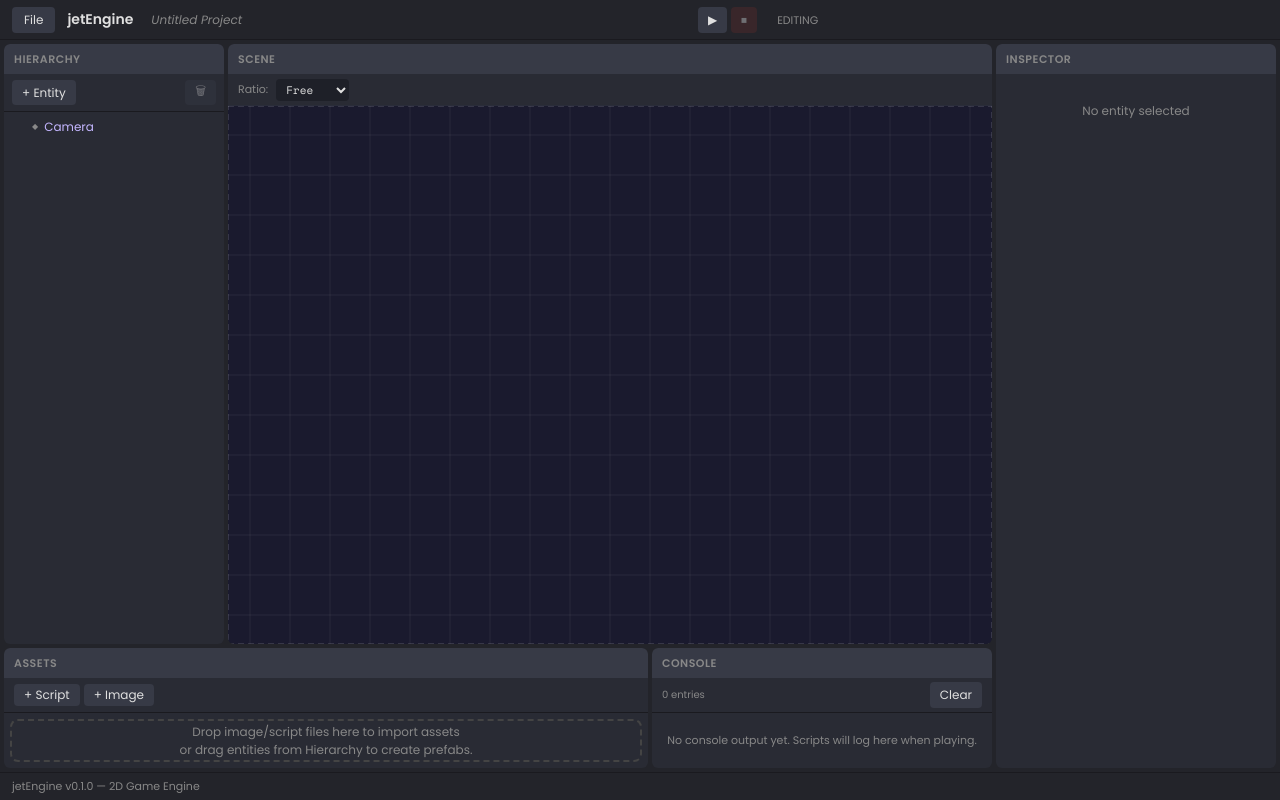
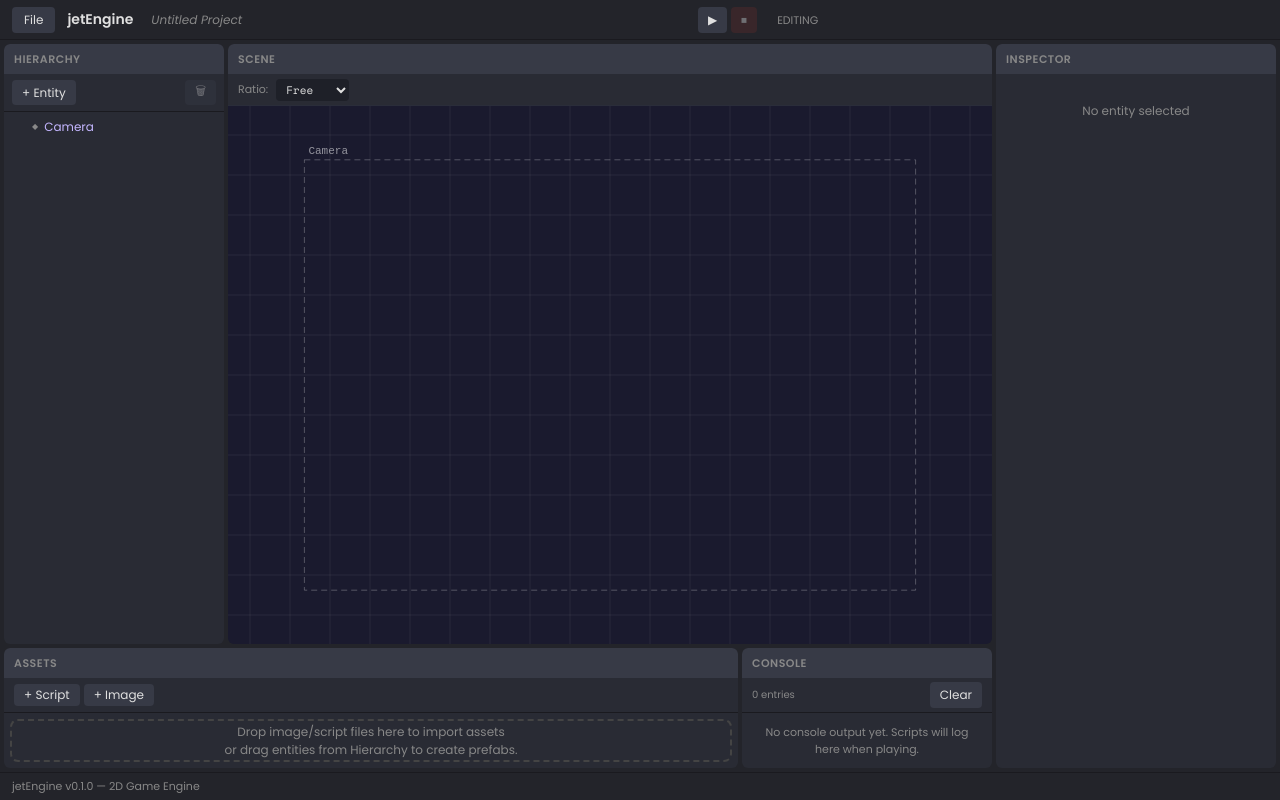
Before and after one commit to hanimuhamed/jetEngine, a React (Vite) app in the folder frontend/: page / in a window 1280 px wide. Built offline with nearby package versions, Linux system fonts and the light colour scheme.

Commit message:
fix: editor rendering issues

```diff
--- a/frontend/src/components/editor/EditorLayout.tsx
+++ b/frontend/src/components/editor/EditorLayout.tsx
@@ -20,7 +20,7 @@ export function EditorLayout() {
   const [rightWidth, setRightWidth] = useState(280);
   const [leftWidth, setLeftWidth] = useState(220);
   const [topHeight, setTopHeight] = useState(600);
-  const [bottomRightWidth, setBottomRightWidth] = useState(340);
+  const [bottomLeftWidth, setBottomLeftWidth] = useState(1000);
 
   const editingPrefabName = editingPrefabId
     ? assets.find(a => a.id === editingPrefabId)?.name ?? 'Prefab'
@@ -36,7 +36,7 @@ export function EditorLayout() {
     const startRight = rightWidth;
     const startLeft = leftWidth;
     const startTopHeight = topHeight;
-    const startBottomRightWidth = bottomRightWidth;
+    const startBottomLeftWidth = bottomLeftWidth;
     const columnHeight = columnRef.current?.clientHeight ?? 800;
 
     const onMouseMove = (ev: MouseEvent) => {
@@ -53,8 +53,8 @@ export function EditorLayout() {
         if (newTop > 150 && newTop < columnHeight - 150) setTopHeight(newTop);
       }
       if (direction === 'bottomVertical') {
-        const newWidth = startBottomRightWidth - (ev.clientX - startX);
-        if (newWidth > 200 && newWidth < 700) setBottomRightWidth(newWidth);
+        const newWidth = startBottomLeftWidth + (ev.clientX - startX);
+        if (newWidth > 200 && newWidth < 1200) setBottomLeftWidth(newWidth);
       }
     };
 
@@ -103,11 +103,25 @@ export function EditorLayout() {
 
         {/* BOTTOM (ASSETS + CONSOLE) */}
         <div className="bottom-row">
-          <Panel title="ASSETS" className="middle-bottom">
+          <Panel
+            title="ASSETS"
+            className="middle-bottom"
+            style={{
+              flex: `0 1 ${bottomLeftWidth}px`,
+              minWidth: '200px',
+            }}
+          >
             <AssetPanel />
           </Panel>
           <div className="divider vertical" onMouseDown={e => startResize('bottomVertical', e)} />
-          <Panel title="CONSOLE" className="bottom-right" style={{ width: `${bottomRightWidth}px` }}>
+          <Panel
+            title="CONSOLE"
+            className="bottom-right"
+            style={{
+              flex: '1 2 0px',
+              minWidth: '250px',
+            }}
+          >
             <ConsolePanel />
           </Panel>
         </div>
--- a/frontend/src/components/editor/scene/sceneViewHelpers.ts
+++ b/frontend/src/components/editor/scene/sceneViewHelpers.ts
@@ -11,6 +11,7 @@ import type { Renderer2D } from '../../../engine/rendering/Renderer2D';
 export function flattenEntities(entities: Entity[]): Entity[] {
   const result: Entity[] = [];
   for (const entity of entities) {
+    if (!entity.active) continue;
     result.push(entity);
     if (entity.children.length > 0) {
       result.push(...flattenEntities(entity.children));
@@ -78,6 +79,7 @@ export function renderCameraOutline(r: Renderer2D, camEntity: Entity, aspectRati
   const cam = camEntity.getComponent<Camera2DComponent>('Camera2DComponent');
   const t = camEntity.getComponent<Transform2D>('Transform2D');
   if (!cam || !t) return;
+  const world = getWorldTransform(camEntity);
 
   // Use the current canvas dimensions as the reference viewport,
   // then apply the aspect ratio to determine the camera outline shape.
@@ -101,11 +103,11 @@ export function renderCameraOutline(r: Renderer2D, camEntity: Entity, aspectRati
     refH = canvasH;
   }
 
-  const vw = refW / cam.zoom / r.editorCamera.zoom;
-  const vh = refH / cam.zoom / r.editorCamera.zoom;
+  const vw = refW / cam.zoom;
+  const vh = refH / cam.zoom;
 
-  const cx = t.position.x;
-  const cy = t.position.y;
+  const cx = world.position.x;
+  const cy = world.position.y;
   const corners = [
     new Vec2(cx - vw / 2, cy + vh / 2),
     new Vec2(cx + vw / 2, cy + vh / 2),
--- a/frontend/src/components/header/FileMenu.tsx
+++ b/frontend/src/components/header/FileMenu.tsx
@@ -42,7 +42,7 @@ export function FileMenu() {
     e.stopPropagation();
     setFileMenuOpen(false);
 
-    const safeName = projectName.replace(/\s+/g, '_').toLowerCase();
+    const safeName = projectName.replace(/\s+/g, '_').toLowerCase() || 'untitled_project';
     let fileHandle: FileSystemFileHandle | null = null;
 
     if ('showSaveFilePicker' in window) {
@@ -75,11 +75,21 @@ export function FileMenu() {
       } catch { /* fall through */ }
     }
 
+    const fallbackNameInput = window.prompt('Save project as', `${safeName}.jet`);
+    if (fallbackNameInput === null) return;
+    const trimmed = fallbackNameInput.trim();
+    const fallbackName = (trimmed || `${safeName}.jet`).toLowerCase().endsWith('.jet')
+      ? (trimmed || `${safeName}.jet`)
+      : `${trimmed || safeName}.jet`;
+
     const url = URL.createObjectURL(compressedBlob);
     const a = document.createElement('a');
     a.href = url;
-    a.download = `${safeName}.jet`;
+    a.download = fallbackName;
+    document.body.appendChild(a);
     a.click();
+    a.remove();
+    setProjectName(parseProjectName(fallbackName));
     URL.revokeObjectURL(url);
   }, [saveScene, projectName, setProjectName]);
 
--- a/frontend/src/engine/rendering/Renderer2D.ts
+++ b/frontend/src/engine/rendering/Renderer2D.ts
@@ -124,6 +124,15 @@ export class Renderer2D {
     return getWorldTransform(entity);
   }
 
+  private isEntityActiveInHierarchy(entity: Entity): boolean {
+    let current: Entity | null = entity;
+    while (current) {
+      if (!current.active) return false;
+      current = current.parent;
+    }
+    return true;
+  }
+
   /**
    * Build the full canvas transform for an entity:
    * camera transform → parent hierarchy → local TRS
@@ -198,7 +207,7 @@ export class Renderer2D {
   }
 
   renderEntity(entity: Entity): void {
-    if (!this.ctx || !entity.active) return;
+    if (!this.ctx || !this.isEntityActiveInHierarchy(entity)) return;
     if (entity.hasComponent('Camera2DComponent')) return;
 
     const sprite = entity.getComponent<SpriteRenderer>('SpriteRenderer');
@@ -227,6 +236,7 @@ export class Renderer2D {
   /** Draw collider hitbox outlines — delegates to renderHelpers */
   renderHitbox(entity: Entity): void {
     if (!this.ctx) return;
+    if (!this.isEntityActiveInHierarchy(entity)) return;
     drawHitbox(this.ctx, entity, this.localToScreen.bind(this), this.activeCamera.zoom);
   }
 
@@ -262,7 +272,7 @@ export class Renderer2D {
     // Draw selection on top (editor only)
     if (isEditorMode && selectedId) {
       const selected = entities.find(e => e.id === selectedId);
-      if (selected) {
+      if (selected && this.isEntityActiveInHierarchy(selected)) {
         this.drawSelectionBox(selected);
       }
     }
@@ -278,6 +288,7 @@ export class Renderer2D {
     });
 
     for (const entity of sorted) {
+      if (!this.isEntityActiveInHierarchy(entity)) continue;
       // Skip camera entity
       if (entity.hasComponent('Camera2DComponent')) continue;
 
--- a/frontend/src/engine/rendering/renderHelpers.ts
+++ b/frontend/src/engine/rendering/renderHelpers.ts
@@ -83,18 +83,7 @@ export function drawSelectionBox(
   const tr = localToScreen(entity, hw, hh);
   const br = localToScreen(entity, hw, -hh);
   const bl = localToScreen(entity, -hw, -hh);
-
-  // Expand corners outward by padding
-  const padding = 4;
-  const cx = (tl.x + tr.x + br.x + bl.x) / 4;
-  const cy = (tl.y + tr.y + br.y + bl.y) / 4;
-  const expand = (c: Vec2) => {
-    const dx = c.x - cx;
-    const dy = c.y - cy;
-    const len = Math.sqrt(dx * dx + dy * dy) || 1;
-    return new Vec2(c.x + (dx / len) * padding, c.y + (dy / len) * padding);
-  };
-  const corners = [expand(tl), expand(tr), expand(br), expand(bl)];
+  const corners = [tl, tr, br, bl];
 
   ctx.save();
   ctx.strokeStyle = '#4a9eff';
--- a/frontend/src/index.css
+++ b/frontend/src/index.css
@@ -305,7 +305,8 @@ html, body, #root {
 }
 
 .middle-bottom {
-  flex: 1;
+  flex: 0 1 320px;
+  min-width: 200px;
   min-height: 0;
 }
 
@@ -1055,11 +1056,15 @@ input[type="checkbox"] {
   flex: 1;
   display: flex;
   min-height: 120px;
+  min-width: 0;
   gap: 0;
+  overflow-x: auto;
+  overflow-y: hidden;
 }
 
 .bottom-right {
-  min-width: 0;
+  flex: 1 2 0px;
+  min-width: 250px;
   min-height: 0;
 }
 
```
Also changed, not shown: 1 other file (tests, documents, lock files or other folders).
